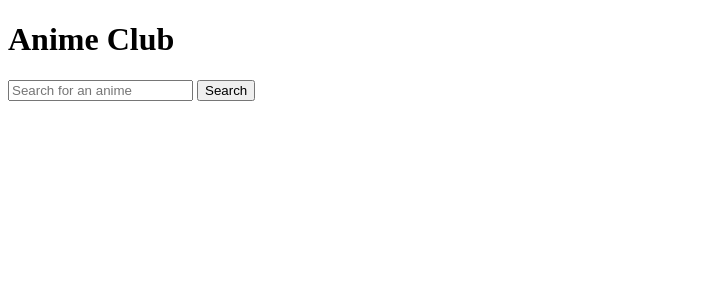
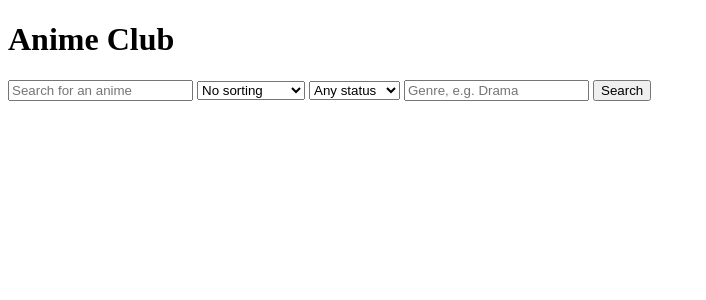
Before and after one commit to risaboke/anime-club, a Flask app: page / in a window 1280 px wide. Shown: the top 300 px of the page, without its empty margins (0-706 px from the left). Run offline with Flask 3, Linux system fonts and the light colour scheme.

Commit message:
Add sort, status, and genre controls

```diff
--- a/templates/index.html
+++ b/templates/index.html
@@ -7,6 +7,20 @@
 <body>
     <h1>Anime Club</h1>
     <input type="text" id="search-box" placeholder="Search for an anime">
+    <select id ="sort-select">
+        <option value="">No sorting</option>
+        <option value="rating">Highest rating</option>
+        <option value="episodes">Most episodes</option>
+        <option value="title">Title A to Z</option>
+    </select>
+    <select id="status-select">
+        <option value="">Any status</option>
+        <option value="finished">Finished</option>
+        <option value="current">Airing now</option>
+        <option value="unreleased">Unreleased</option>
+
+    </select>
+    <input type="text" id="genre-box" placeholder="Genre, e.g. Drama">
     <button id="search-button">Search</button>
     <p id="message"></p>
     <div id="results"></div>
@@ -15,6 +29,9 @@
         const searchButton = document.getElementById("search-button");
         const message = document.getElementById("message");
         const resultsDiv = document.getElementById("results");
+        const sortSelect = document.getElementById("sort-select");
+        const statusSelect = document.getElementById("status-select");
+        const genreBox = document.getElementById("genre-box");
 
         async function searchAnime() {
             const title = searchBox.value.trim();
@@ -25,7 +42,12 @@
             message.textContent = "Loading...";
             resultsDiv.textContent = "";
 
-            const params = new URLSearchParams({ q: title,});
+            const params = new URLSearchParams({
+                q: title,
+                sort: sortSelect.value,
+                status: statusSelect.value,
+                genre: genreBox.value.trim(),
+            });
 
             try {
                 const response = await fetch("/api/search?" + params.toString());
```
